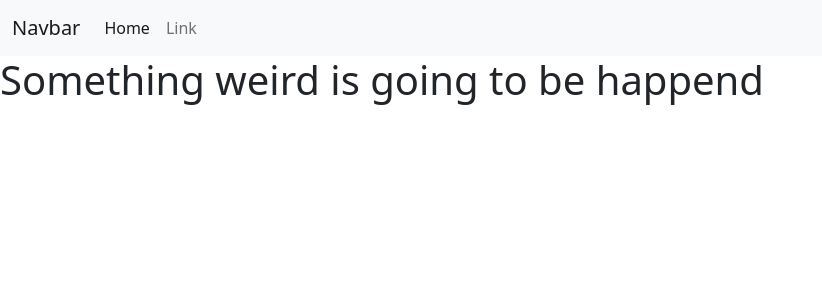
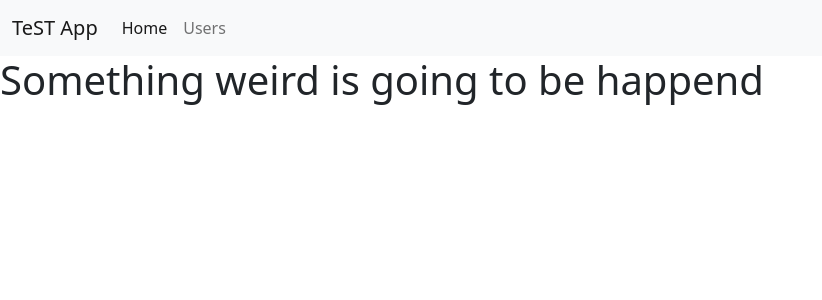
Before and after one commit to Jitendra1mp4/flask-learn, a Flask app: page / in a window 1280 px wide. Shown: the top 300 px of the page, without its empty margins (0-822 px from the left). Run offline with Flask 3, Linux system fonts and the light colour scheme; some libraries are stand-ins or nearby versions.

Commit message:
implemented dynamic value of href attributes

```diff
--- a/templates/base.html
+++ b/templates/base.html
@@ -13,17 +13,17 @@
   <body>
     <nav class="navbar navbar-expand-lg bg-light">
         <div class="container-fluid">
-          <a class="navbar-brand" href="#">Navbar</a>
+          <a class="navbar-brand" href="{{ url_for('homepage') }}">TeST App</a>
           <button class="navbar-toggler" type="button" data-bs-toggle="collapse" data-bs-target="#navbarSupportedContent" aria-controls="navbarSupportedContent" aria-expanded="false" aria-label="Toggle navigation">
             <span class="navbar-toggler-icon"></span>
           </button>
           <div class="collapse navbar-collapse" id="navbarSupportedContent">
             <ul class="navbar-nav me-auto mb-2 mb-lg-0">
               <li class="nav-item">
-                <a class="nav-link active" aria-current="page" href="#">Home</a>
+                <a class="nav-link active" aria-current="page" href="{{ url_for('homepage') }}">Home</a>
               </li>
               <li class="nav-item">
-                <a class="nav-link" href="#">Link</a>
+                <a class="nav-link" href="{{ url_for('users_page') }}">Users</a>
               </li>
 
           </div>
```
